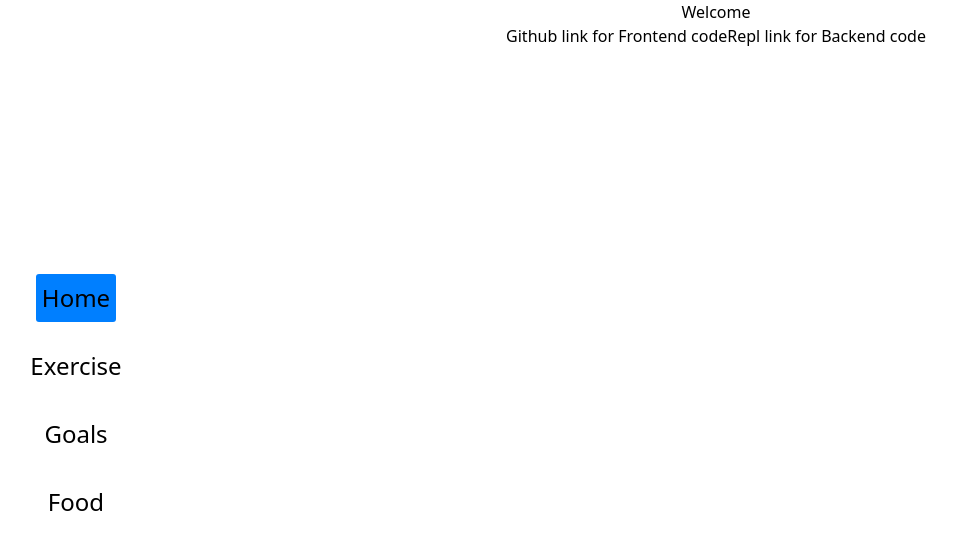
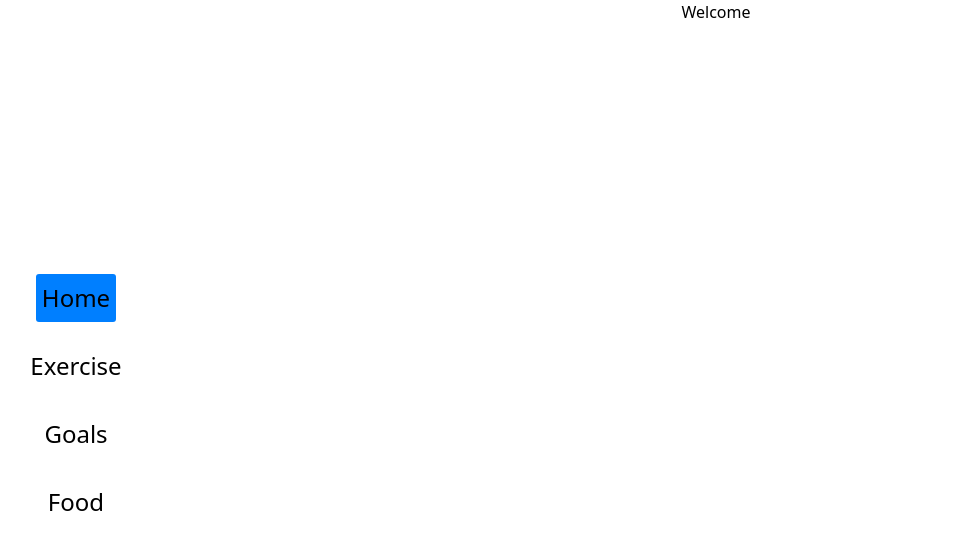
Before and after one commit to Nithin3008/fitnessapp, a React (Create React App) app: page / in a window 1280 px wide. Shown: the top 550 px of the page, without its empty margins (68-1025 px from the left). Built offline with nearby package versions, Linux system fonts and the light colour scheme.

Commit message:
minor changes

```diff
--- a/src/pages/AppLayout.jsx
+++ b/src/pages/AppLayout.jsx
@@ -4,15 +4,17 @@ import { Outlet } from "react-router";
 import Footer from "./Footer";
 const AppLayout = () => {
   return (
-    <div className="flex h-screen w-screen">
-      <>
-        <Navigation></Navigation>
-      </>
-      <div className="flex-1">
-        <Outlet></Outlet>
-        <Footer></Footer>
+    <>
+      <div className="flex h-screen w-screen ">
+        <>
+          <Navigation></Navigation>
+        </>
+        <div className="flex-1 ">
+          <Outlet></Outlet>
+        </div>
       </div>
-    </div>
+      {/* <Footer></Footer> */}
+    </>
   );
 };
 
```
